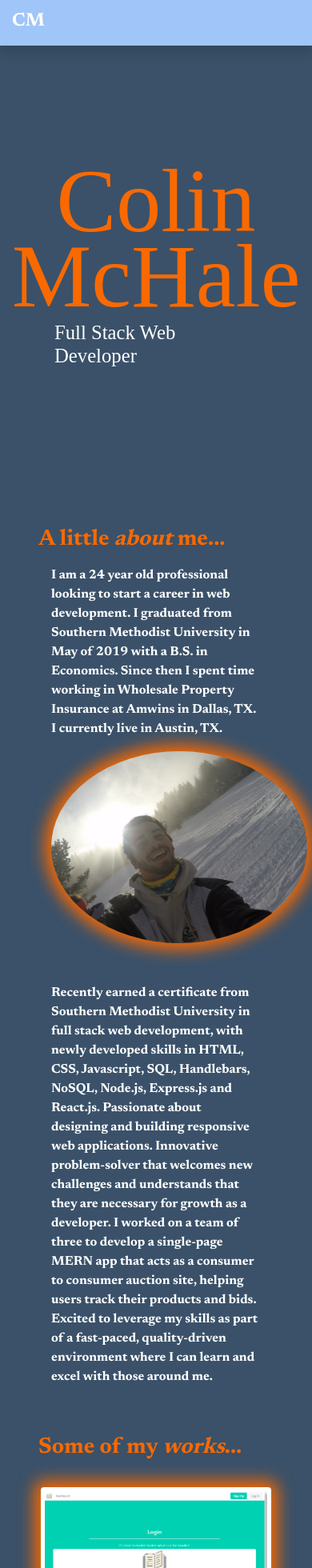
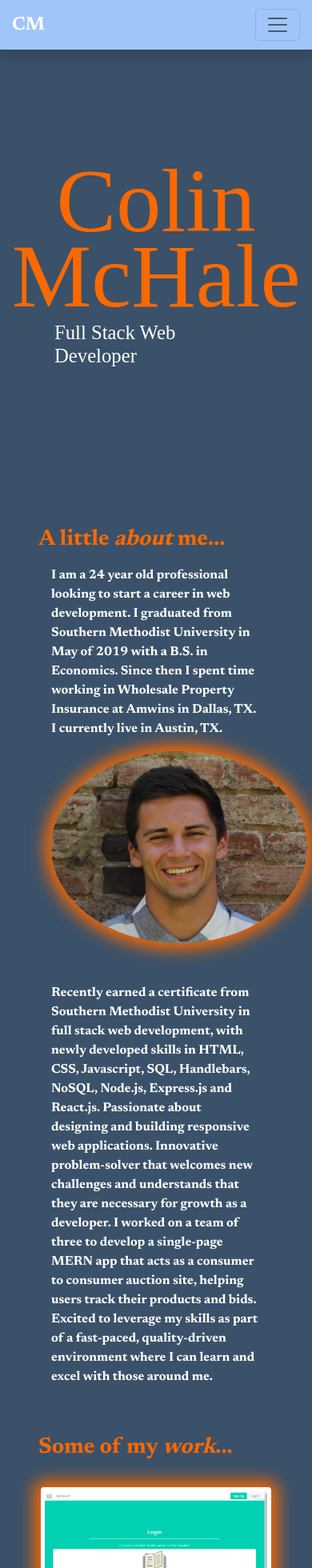
Before and after one commit to colinmchale/react-portfolio, a React (Create React App) app: page / in a window 390 px wide. Shown: the top 1960 px of the page at 80% size. Built offline with nearby package versions, Linux system fonts and the light colour scheme.

Commit message:
changed picture in About, updated media breakpoint to live switching, working on mobile menu

```diff
--- a/src/App.js
+++ b/src/App.js
@@ -1,4 +1,4 @@
-import React from "react";
+import React, { useState, useEffect } from "react";
 import NavTabs from './components/NavTabs';
 import MobileNav from './components/MobileNav';
 import Icons from './components/Icons';
@@ -6,15 +6,21 @@ import PortfolioContainer from "./components/PortfolioContainer";
 import MobileContainer from "./components/MobileContainer";
 
 const App = () => {
-    // The current width of the viewport
-    const width = window.innerWidth;
-    // The width below which the mobile view should be rendered
-    const breakpoint = 576;
 
-    /* If the viewport is more narrow than the breakpoint render the
-     mobile component, else render the desktop component */
-  if (width > breakpoint) {
-    return(
+  const [isDesktop, setDesktop] = useState(window.innerWidth > 760);
+
+  const updateMedia = () => {
+    setDesktop(window.innerWidth > 760);
+  };
+
+  useEffect(() => {
+    window.addEventListener("resize", updateMedia);
+    return () => window.removeEventListener("resize", updateMedia);
+  });
+
+  return (
+    <div>
+      {isDesktop ? (
         <div>
           {/* We are passing the currentPage from state and the function to update it */}
           <NavTabs/>
@@ -22,17 +28,16 @@ const App = () => {
           {/* currentPage={currentPage} handlePageChange={handlePageChange} */}
           <PortfolioContainer className="col-md-10"/>
         </div>
-    )
-  } else {
-    return(
+      ) : (
         <div>
           {/* We are passing the currentPage from state and the function to update it */}
           <MobileNav/>
           {/* currentPage={currentPage} handlePageChange={handlePageChange} */}
           <MobileContainer/>
         </div>
-    )
-  }
+      )}
+    </div>
+  );
 };
 
 export default App;
--- a/src/components/MobileNav.js
+++ b/src/components/MobileNav.js
@@ -1,108 +1,94 @@
-import React from 'react';
+import React from "react";
 
 const styles = {
   bgColor: {
-    background: '#A0C5F8',
+    background: "#A0C5F8",
   },
   nameColor: {
-    color: '#FFFFFF',
+    color: "#FFFFFF",
   },
   navFixed: {
-    position: "fixed"
+    position: "fixed",
   },
   navSpot: {
-    top: 0
+    top: 0,
+  },
+  buttonRight: {
+    marginRight: 15,
   },
   navWidth: {
-    width: "100%"
+    width: "100%",
   },
   navFront: {
-    zIndex: 2
+    zIndex: 2,
   },
   navLeft: {
-    marginLeft: 15
+    marginLeft: 15,
   },
   navTop: {
-    paddingTop: 5
+    paddingTop: 10,
   },
   navRight: {
-    marginRight: 15
-  }
-}
+    marginRight: 15,
+  },
+};
 
 // Here we are using object destructuring assignment to pluck off our variables from the props object
 // We assign them to their own variable names
-function NavTabs({ currentPage, handlePageChange }) {
+function NavTabs() {
   return (
-    <nav className="navbar navbar-expand-lg navbar-light shadow shadow-intensity-xl" style={{...styles.bgColor, ...styles.navFixed, ...styles.navSpot, ...styles.navWidth, ...styles.navFront}}>
-        <h3 style={{...styles.nameColor, ...styles.navLeft, ...styles.navTop}}>CM</h3>
-      <div className="collapse navbar-collapse justify-content-end" id="navbarNavAltMarkup">
-      <div class="btn-group">
-  <button
-    type="button"
-    class="btn btn-primary dropdown-toggle"
-    data-bs-toggle="dropdown"
+    <nav
+      className="navbar navbar-expand-lg navbar-light shadow shadow-intensity-xl"
+      style={{
+        ...styles.bgColor,
+        ...styles.navFixed,
+        ...styles.navSpot,
+        ...styles.navWidth,
+        ...styles.navFront,
+      }}
     >
-    Dropdown
+      <h3 style={{ ...styles.nameColor, ...styles.navLeft, ...styles.navTop }}>
+        CM
+      </h3>
+      <button  class="navbar-toggler" type="button" data-toggle="collapse" data-target="#navbarNavDropdown" aria-controls="navbarNavDropdown" aria-expanded="false" aria-label="Toggle navigation" style={styles.navRight}>
+    <span className="navbar-toggler-icon"></span>
   </button>
-  <div class="dropdown-menu">
+        <div class="collapse navbar-collapse" id="navbarNavDropdown" aria-expanded="false">
+        <ul className="nav navbar-nav">
+        <li className="nav-item">
         <a
           href="#home"
-      className={
-        currentPage === "Home"
-          ? "nav-item nav-link active"
-          : "nav-item nav-link"
-      }
+          className='nav-link'
         >
           Home
         </a>
+      </li>
+      <li className="nav-item">
         <a
-      href="#about"
-      // This is a conditional (ternary) operator that checks to see if the current page is "About"
-      // If it is, we set the current page to 'nav-link-active', otherwise we set it to 'nav-link'
-      className={
-        currentPage === "About"
-          ? "nav-item nav-link active"
-          : "nav-item nav-link"
-      }
+          href="#about" className='nav-link'
         >
           About
         </a>
+      </li>
+      <li className="nav-item">
         <a
-      href="#works"
-      // Check to see if the currentPage is `Works`, and if so we use the active link class from bootstrap. Otherwise, we set it to a normal nav-link
-      className={
-        currentPage === "Works"
-          ? "nav-item nav-link active"
-          : "nav-item nav-link"
-      }
-    >
-      Works
+          href="#works" className='nav-link'>
+          Work
         </a>
+      </li>
+      <li className="nav-item">
         <a
-      href="#skills"
-      // Check to see if the currentPage is `Skills`, and if so we use the active link class from bootstrap. Otherwise, we set it to a normal nav-link
-      className={
-        currentPage === "Skills"
-          ? "nav-item nav-link active"
-          : "nav-item nav-link"
-      }
-    >
+          href="#skills" className='nav-link'>
           Skills
         </a>
+      </li>
+      <li className="nav-item">
         <a
-      href="#contact"
-      // Check to see if the currentPage is `Contact`, and if so we use the active link class from bootstrap. Otherwise, we set it to a normal nav-link
-      className={
-        currentPage === "Contact"
-          ? "nav-item nav-link active"
-          : "nav-item nav-link"
-      }
-    >
+          href="#contact" className='nav-link'>
           Contact
         </a>
-  </div>
-</div>
+      </li>
+      </ul>
         </div>
     </nav>
   );
--- a/src/components/NavTabs.js
+++ b/src/components/NavTabs.js
@@ -23,7 +23,7 @@ const styles = {
     marginLeft: 15
   },
   navTop: {
-    paddingTop: 5
+    paddingTop: 10
   },
   navRight: {
     marginRight: 15
@@ -32,7 +32,7 @@ const styles = {
 
 // Here we are using object destructuring assignment to pluck off our variables from the props object
 // We assign them to their own variable names
-function NavTabs({ currentPage, handlePageChange }) {
+function NavTabs({ currentPage }) {
   return (
     <nav className="navbar navbar-expand-lg navbar-light shadow shadow-intensity-xl" style={{...styles.bgColor, ...styles.navFixed, ...styles.navSpot, ...styles.navWidth, ...styles.navFront}}>
         <h3 style={{...styles.nameColor, ...styles.navLeft, ...styles.navTop}}>CM</h3>
@@ -57,7 +57,7 @@ function NavTabs({ currentPage, handlePageChange }) {
           // Check to see if the currentPage is `Works`, and if so we use the active link class from bootstrap. Otherwise, we set it to a normal nav-link
           className={currentPage === 'Works' ? 'nav-item nav-link active' : 'nav-item nav-link'}
         >
-          Works
+          Work
         </a>
         <a
           href="#skills"
--- a/src/components/pages/About.js
+++ b/src/components/pages/About.js
@@ -1,5 +1,5 @@
 import React from 'react';
-import bioPhoto from './images/IMG_0048.jpg';
+import bioPhoto from './images/IMG_2865.jpg';
 import './About.css';
 
 const styles = {
--- a/src/components/pages/MobileAbout.js
+++ b/src/components/pages/MobileAbout.js
@@ -1,5 +1,5 @@
 import React from 'react';
-import bioPhoto from './images/IMG_0048.jpg';
+import bioPhoto from './images/IMG_2865.jpg';
 import './About.css';
 
 const styles = {
--- a/src/components/pages/Works.js
+++ b/src/components/pages/Works.js
@@ -28,7 +28,7 @@ const styles = {
 export default function Works() {
   return (
     <div style={{marginTop: 60}} id="works">
-      <h1 style={styles.headerColor}>Some of my <i>works</i>...</h1>
+      <h1 style={styles.headerColor}>Some of my <i>work</i>...</h1>
 
     <div className='mt-4 d-flex flex-wrap text-white justify-content-center'>
     <div className="card col-6 p-1 m-2 border-0 cardGlow" style={styles.cardWidth}>
```
Also changed, not shown: src/components/pages/images/IMG_0048.jpg (deleted), src/components/pages/images/IMG_2865.jpg (added). Lines whose indentation alone changed are shown as unchanged.
